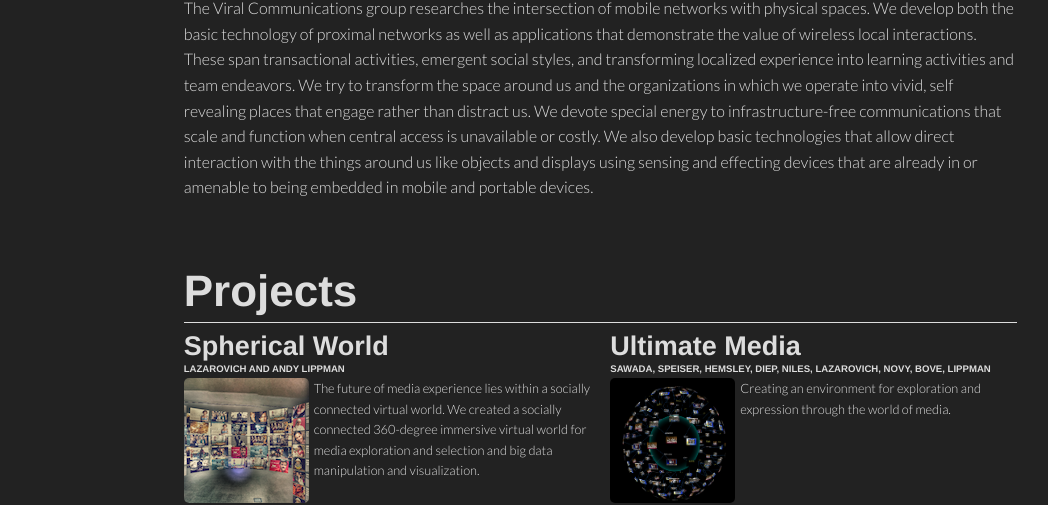
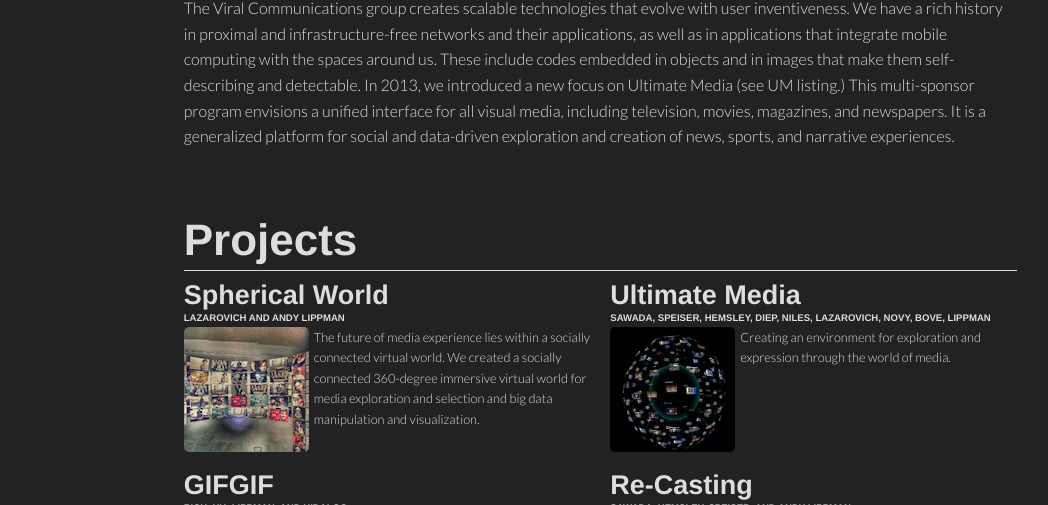
Before and after one commit to Viral-MediaLab/viral-site, a plain HTML site: page index.html in a window 1280 px wide. Shown: the part 595-1100 px from the top of the page, without its empty margins (123-1171 px from the left). Drawn offline with Linux system fonts and the light colour scheme.

Commit message:
changed group's vision

```diff
--- a/index.html
+++ b/index.html
@@ -72,7 +72,7 @@
       <div class="row">
         <h1 id="vision">Vision</h1>
         <hr/>
-        <p>The Viral Communications group researches the intersection of mobile networks with physical spaces.  We develop both the basic technology of proximal networks as well as applications that demonstrate the value of wireless local interactions.  These span transactional activities, emergent social styles, and transforming localized experience into learning activities and team endeavors.  We try to transform the space around us and the organizations in which we operate into vivid, self revealing places that engage rather than distract us.  We devote special energy to infrastructure-free communications that scale and function when central access is unavailable or costly.  We also develop basic technologies that allow direct interaction with the things around us like objects and displays using sensing and effecting devices that are already in or amenable to being embedded in mobile and portable devices.</p>
+        <p>The Viral Communications group creates scalable technologies that evolve with user inventiveness. We have a rich history in proximal and infrastructure-free networks and their applications, as well as in applications that integrate mobile computing with the spaces around us. These include codes embedded in objects and in images that make them self-describing and detectable. In 2013, we introduced a new focus on Ultimate Media (see UM listing.) This multi-sponsor program envisions a unified interface for all visual media, including television, movies, magazines, and newspapers. It is a generalized platform for social and data-driven exploration and creation of news, sports, and narrative experiences.</p>
       </div>
 
       <!-- Projects Section -->
```
